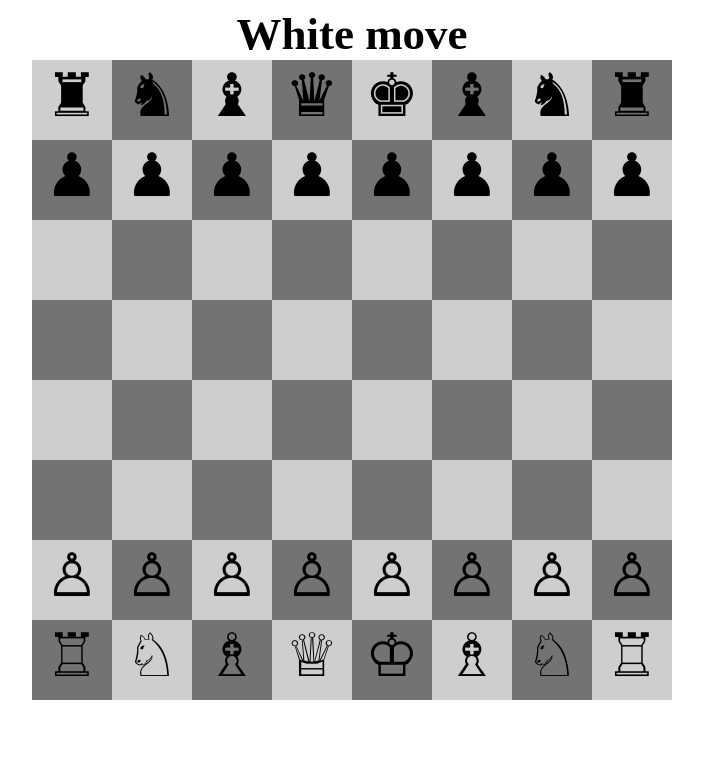
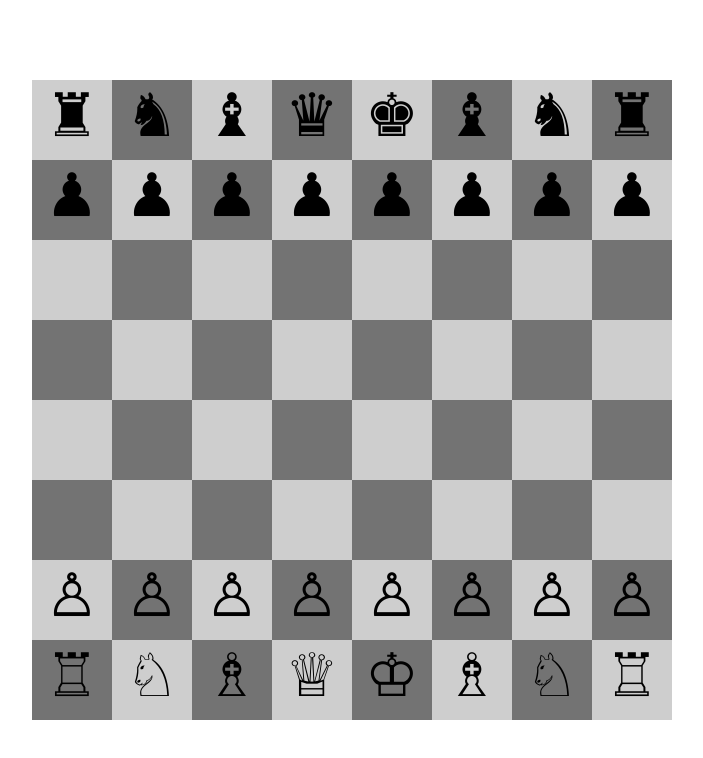
Before and after one commit to Comet1nc/chess, an Angular app: page / in a window 1280 px wide. Shown: the top 758 px of the page, without its empty margins (288-991 px from the left). Built offline with nearby package versions, Linux system fonts and the light colour scheme.

Commit message:
board animation

```diff
--- a/src/app/components/board/board.component.html
+++ b/src/app/components/board/board.component.html
@@ -1,10 +1,9 @@
-<h2
-  class="move"
-  [innerText]="
-    boardService.colorToMove === 'WHITE' ? 'White move' : 'Black move'
-  "
-></h2>
-<div class="container">
+<div
+  class="container"
+  [ngStyle]="{
+    transform: boardService.colorToMove === 'WHITE' ? '' : 'rotate(180deg)'
+  }"
+>
   <div *ngFor="let rank of ranks; let i = index" class="rank">
     <div *ngFor="let file of files; let j = index" class="file">
       <div
--- a/src/app/components/board/board.component.scss
+++ b/src/app/components/board/board.component.scss
@@ -6,8 +6,9 @@
 
 .container {
   display: block;
-  margin: 0 auto;
+  margin: calc((100vh - 640px) / 2) auto 0 auto;
   width: 640px;
+  transition: transform 0.4s ease-in-out;
 
 
   .rank {
@@ -20,6 +21,7 @@
 
   .cell {
     background-color: #737373;
+
     width: 80px;
     height: 80px;
     color: #000000;
--- a/src/app/components/piece/piece.component.html
+++ b/src/app/components/piece/piece.component.html
@@ -1,6 +1,7 @@
 <div
   class="sprite"
   [ngStyle]="{ 'background-color': piece.selected ? '#b3daff9e' : 'unset' }"
+  [ngClass]="this.boardService.colorToMove === 'BLACK' ? 'black' : ''"
   [innerHTML]="piece.sprite"
   (click)="selectPiece()"
 ></div>
--- a/src/app/components/piece/piece.component.scss
+++ b/src/app/components/piece/piece.component.scss
@@ -1,4 +1,8 @@
 .sprite {
   font-size: 60px;
   text-align: center;
+
+  &.black {
+    transform: rotate(180deg);
+  }
 }
--- a/src/app/components/piece/piece.component.ts
+++ b/src/app/components/piece/piece.component.ts
@@ -22,7 +22,7 @@ import { Piece } from 'src/app/models/piece/piece.model';
 export class PieceComponent {
   @Input() piece!: Piece;
 
-  constructor(private boardService: BoardService, private game: GameService) {}
+  constructor(public boardService: BoardService, private game: GameService) {}
 
   selectPiece() {
     if (this.game.gameState !== GameState.ONGOING) return;
--- a/src/styles.scss
+++ b/src/styles.scss
@@ -1 +1,5 @@
 /* You can add global styles to this file, and also import other style files */
+body {
+  overflow: hidden;
+
+}
```
